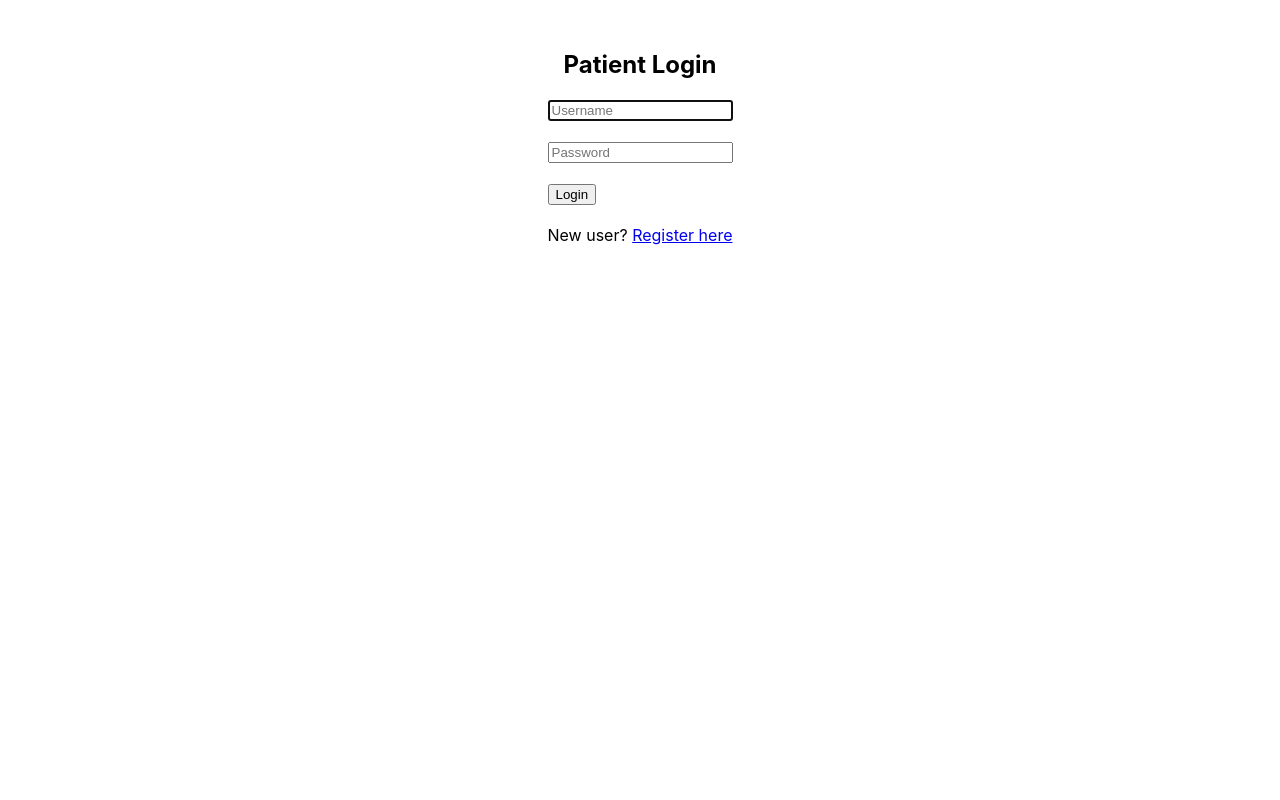
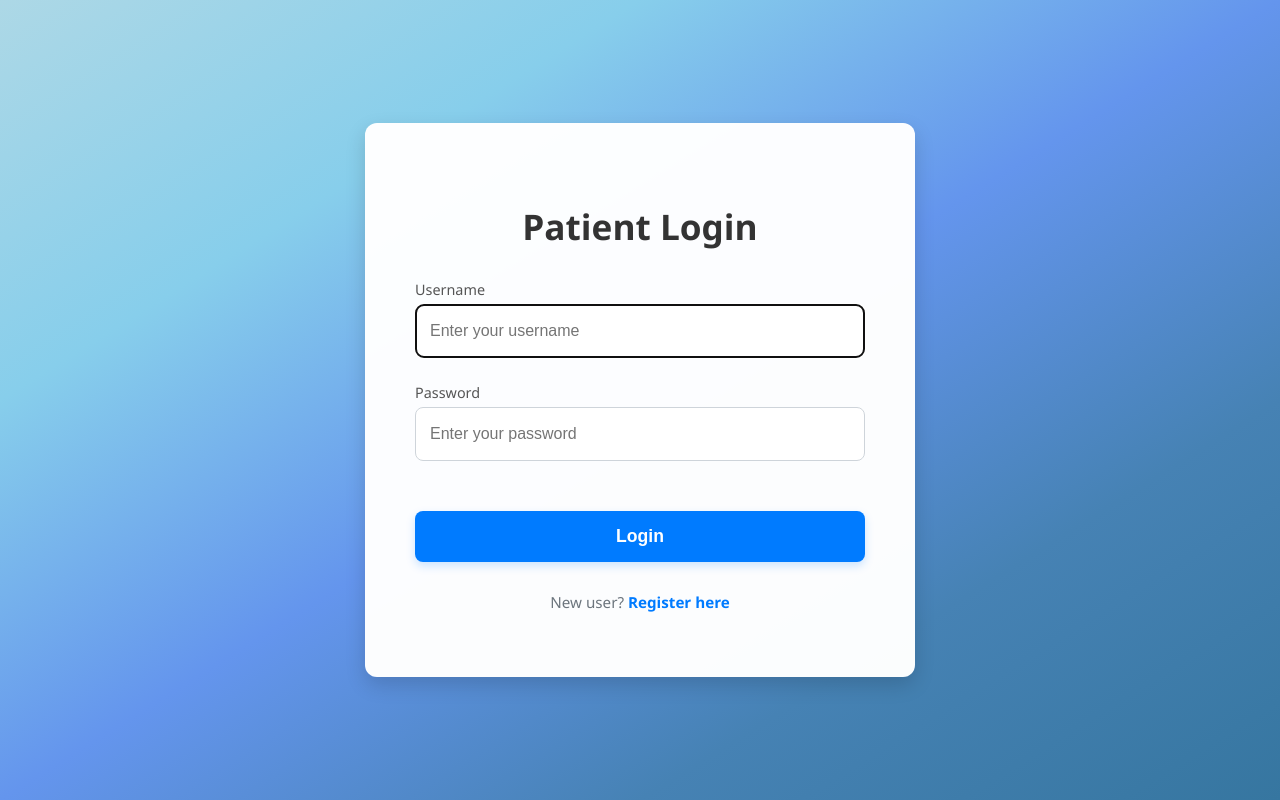
Before and after one commit to osheen-Eyochan/Healthpass, a React (Create React App) app in the folder Frontend/patient/: page / in a window 1280 px wide. Built offline with nearby package versions, Linux system fonts and the light colour scheme.

Commit message:
requirements

```diff
--- a/Frontend/patient/src/components/PatientLogin.js
+++ b/Frontend/patient/src/components/PatientLogin.js
@@ -22,7 +22,6 @@ export default function PatientLogin() {
       const data = await res.json();
 
       if (res.ok && data.token) {
-        // ✅ Store token and username in localStorage
         localStorage.setItem("authToken", data.token);
         localStorage.setItem("username", formData.username);
         setMessage("✅ Login successful! Redirecting...");
@@ -38,33 +37,186 @@ export default function PatientLogin() {
   };
 
   return (
-    <div style={{ textAlign: "center", marginTop: "50px" }}>
-      <h2>Patient Login</h2>
-      {message && <p>{message}</p>}
-      <form onSubmit={handleSubmit} style={{ display: "inline-block", textAlign: "left" }}>
+    <div style={containerStyle}>
+      <div style={formWrapperStyle}>
+        <h2 style={headingStyle}>Patient Login</h2>
+        {message && <p style={message.startsWith('❌') ? errorMessageStyle : successMessageStyle}>{message}</p>}
+        <form onSubmit={handleSubmit} style={formStyle}>
+          <div style={inputGroupStyle}>
+            <label htmlFor="username" style={labelStyle}>Username</label>
             <input
               autoFocus
               name="username"
-          placeholder="Username"
+              id="username"
+              placeholder="Enter your username"
               value={formData.username}
               onChange={handleChange}
               required
-        /><br /><br />
+              style={inputStyle}
+            />
+          </div>
+
+          <div style={inputGroupStyle}>
+            <label htmlFor="password" style={labelStyle}>Password</label>
             <input
               name="password"
+              id="password"
               type="password"
-          placeholder="Password"
+              placeholder="Enter your password"
               value={formData.password}
               onChange={handleChange}
               required
-        /><br /><br />
-        <button type="submit" disabled={loading}>
+              style={inputStyle}
+            />
+          </div>
+
+          <button type="submit" disabled={loading} style={buttonStyle}>
             {loading ? "Logging in..." : "Login"}
           </button>
         </form>
-      <p style={{ marginTop: "20px" }}>
-        New user? <Link to="/register">Register here</Link>
+        <p style={registerPromptStyle}>
+          New user? <Link to="/register" style={linkStyle}>Register here</Link>
         </p>
+      </div>
     </div>
   );
 }
+
+// --- Styles (reusing and adapting from Registration for consistency) ---
+
+const containerStyle = {
+  minHeight: '100vh',
+  display: 'flex',
+  justifyContent: 'center',
+  alignItems: 'center',
+  // Using the same beautiful gradient for consistency
+  backgroundImage: 'linear-gradient(to right bottom, #add8e6, #87ceeb, #6495ed, #4682b4, #3676a0)',
+  backgroundSize: 'cover',
+  backgroundPosition: 'center',
+  fontFamily: "'Segoe UI', Roboto, 'Helvetica Neue', Arial, sans-serif",
+  color: '#333',
+};
+
+const formWrapperStyle = {
+  backgroundColor: 'rgba(255, 255, 255, 0.98)',
+  padding: '50px',
+  borderRadius: '12px',
+  boxShadow: '0 8px 20px rgba(0, 0, 0, 0.15)',
+  textAlign: 'center',
+  maxWidth: '450px', // Slightly narrower than registration for login
+  width: '90%',
+  animation: 'fadeIn 0.8s ease-out',
+
+  // Remember to define @keyframes fadeIn in a global CSS file
+};
+
+const headingStyle = {
+  marginBottom: '30px',
+  color: '#333',
+  fontSize: '2.2em',
+  fontWeight: '600',
+};
+
+const messageBaseStyle = {
+  padding: '10px 15px',
+  borderRadius: '8px',
+  marginBottom: '20px',
+  fontWeight: 'bold',
+  fontSize: '0.95em',
+};
+
+const successMessageStyle = {
+  ...messageBaseStyle,
+  backgroundColor: '#e6ffed',
+  color: '#28a745',
+  border: '1px solid #28a745',
+};
+
+const errorMessageStyle = {
+  ...messageBaseStyle,
+  backgroundColor: '#ffe6e6',
+  color: '#dc3545',
+  border: '1px solid #dc3545',
+};
+
+const formStyle = {
+  display: 'grid',
+  gridTemplateColumns: '1fr',
+  gap: '15px',
+  textAlign: 'left',
+};
+
+const inputGroupStyle = {
+  marginBottom: '10px',
+};
+
+const labelStyle = {
+  display: 'block',
+  marginBottom: '5px',
+  fontWeight: '500',
+  color: '#555',
+  fontSize: '0.9em',
+};
+
+const inputStyle = {
+  width: '100%',
+  padding: '14px',
+  border: '1px solid #ced4da',
+  borderRadius: '8px',
+  fontSize: '1em',
+  lineHeight: '1.5',
+  boxSizing: 'border-box',
+  transition: 'border-color 0.2s ease-in-out, box-shadow 0.2s ease-in-out',
+};
+
+// Placeholder for focus style (needs a CSS file or styled-components for actual :focus)
+inputStyle[':focus'] = {
+  borderColor: '#80bdff',
+  outline: '0',
+  boxShadow: '0 0 0 0.2rem rgba(0, 123, 255, 0.25)',
+};
+
+const buttonStyle = {
+  width: '100%',
+  padding: '15px',
+  backgroundColor: '#007bff', // Keep primary blue for consistency
+  color: 'white',
+  border: 'none',
+  borderRadius: '8px',
+  fontSize: '1.1em',
+  fontWeight: '600',
+  cursor: 'pointer',
+  marginTop: '25px',
+  transition: 'background-color 0.3s ease, transform 0.2s ease, box-shadow 0.3s ease',
+  boxShadow: '0 4px 10px rgba(0, 123, 255, 0.2)',
+};
+
+// Placeholder for button hover/active styles
+buttonStyle[':hover'] = {
+  backgroundColor: '#0056b3',
+  transform: 'translateY(-2px)',
+  boxShadow: '0 6px 15px rgba(0, 123, 255, 0.3)',
+};
+
+buttonStyle[':active'] = {
+  transform: 'translateY(0)',
+  boxShadow: '0 2px 5px rgba(0, 123, 255, 0.2)',
+};
+
+const registerPromptStyle = {
+  marginTop: '30px',
+  fontSize: '0.95em',
+  color: '#6c757d',
+};
+
+const linkStyle = {
+  color: '#007bff',
+  textDecoration: 'none',
+  fontWeight: 'bold',
+  transition: 'color 0.2s ease',
+};
+
+linkStyle[':hover'] = {
+  color: '#0056b3',
+  textDecoration: 'underline',
+};
--- a/Frontend/patient/src/components/PatientRegister.js
+++ b/Frontend/patient/src/components/PatientRegister.js
@@ -1,5 +1,5 @@
 import React, { useState } from 'react';
-import { useNavigate } from 'react-router-dom';
+import { useNavigate, Link } from 'react-router-dom'; // Import Link for navigation
 
 export default function PatientRegister() {
   const [formData, setFormData] = useState({
@@ -23,7 +23,7 @@ export default function PatientRegister() {
     e.preventDefault();
 
     if (formData.password !== formData.confirm_password) {
-      setMessage('Passwords do not match!');
+      setMessage('❌ Passwords do not match!');
       return;
     }
 
@@ -38,7 +38,7 @@ export default function PatientRegister() {
 
       if (response.ok && data.token) {
         setMessage('✅ Registration successful! Redirecting to login...');
-        setTimeout(() => navigate('/'), 1500); // ✅ redirect to login route
+        setTimeout(() => navigate('/'), 1500); // Redirect to login route
       } else {
         setMessage('❌ Registration failed: ' + (data.error || JSON.stringify(data)));
       }
@@ -50,24 +50,203 @@ export default function PatientRegister() {
   };
 
   return (
-    <div style={{ textAlign: 'center', marginTop: '30px' }}>
-      <h2>Patient Registration</h2>
-      {message && <p>{message}</p>}
-      <form onSubmit={handleSubmit} style={{ display: 'inline-block', textAlign: 'left' }}>
-        <input autoFocus name="username" placeholder="Username" value={formData.username} onChange={handleChange} required /><br /><br />
-        <input name="password" type="password" placeholder="Password" value={formData.password} onChange={handleChange} required /><br /><br />
-        <input name="confirm_password" type="password" placeholder="Confirm Password" value={formData.confirm_password} onChange={handleChange} required /><br /><br />
-        <input name="email" type="email" placeholder="Email" value={formData.email} onChange={handleChange} required /><br /><br />
-        <input name="phone" placeholder="Phone" value={formData.phone} onChange={handleChange} required /><br /><br />
-        <input name="age" type="number" placeholder="Age" value={formData.age} onChange={handleChange} required /><br /><br />
-        <select name="gender" value={formData.gender} onChange={handleChange} required>
-          <option value="">Select Gender</option>
-          <option value="Male">Male</option>
-          <option value="Female">Female</option>
-          <option value="Other">Other</option>
-        </select><br /><br />
-        <button type="submit" disabled={loading}>{loading ? 'Registering...' : 'Register'}</button>
-      </form>
+    <div style={containerStyle}>
+      <div style={formWrapperStyle}>
+        <h2 style={headingStyle}>Patient Registration</h2>
+        {message && <p style={message.startsWith('❌') ? errorMessageStyle : successMessageStyle}>{message}</p>}
+        <form onSubmit={handleSubmit} style={formStyle}>
+          <div style={inputGroupStyle}>
+            <label htmlFor="username" style={labelStyle}>Username</label>
+            <input autoFocus name="username" id="username" placeholder="Enter your username" value={formData.username} onChange={handleChange} required style={inputStyle} />
+          </div>
+
+          <div style={inputGroupStyle}>
+            <label htmlFor="password" style={labelStyle}>Password</label>
+            <input name="password" id="password" type="password" placeholder="Create a password" value={formData.password} onChange={handleChange} required style={inputStyle} />
+          </div>
+
+          <div style={inputGroupStyle}>
+            <label htmlFor="confirm_password" style={labelStyle}>Confirm Password</label>
+            <input name="confirm_password" id="confirm_password" type="password" placeholder="Confirm your password" value={formData.confirm_password} onChange={handleChange} required style={inputStyle} />
+          </div>
+
+          <div style={inputGroupStyle}>
+            <label htmlFor="email" style={labelStyle}>Email</label>
+            <input name="email" id="email" type="email" placeholder="Enter your email" value={formData.email} onChange={handleChange} required style={inputStyle} />
+          </div>
+
+          <div style={inputGroupStyle}>
+            <label htmlFor="phone" style={labelStyle}>Phone</label>
+            <input name="phone" id="phone" placeholder="Enter your phone number" value={formData.phone} onChange={handleChange} required style={inputStyle} />
+          </div>
+
+          <div style={inputGroupStyle}>
+            <label htmlFor="age" style={labelStyle}>Age</label>
+            <input name="age" id="age" type="number" placeholder="Enter your age" value={formData.age} onChange={handleChange} required style={inputStyle} />
+          </div>
+
+          <div style={inputGroupStyle}>
+            <label htmlFor="gender" style={labelStyle}>Gender</label>
+            <select name="gender" id="gender" value={formData.gender} onChange={handleChange} required style={inputStyle}>
+              <option value="">Select Gender</option>
+              <option value="Male">Male</option>
+              <option value="Female">Female</option>
+              <option value="Other">Other</option>
+            </select>
+          </div>
+
+          <button type="submit" disabled={loading} style={buttonStyle}>
+            {loading ? 'Registering...' : 'Register'}
+          </button>
+        </form>
+        <p style={loginPromptStyle}>
+          Already have an account? <Link to="/" style={linkStyle}>Login here</Link>
+        </p>
+      </div>
     </div>
   );
 }
+
+// --- Styles ---
+
+const containerStyle = {
+  minHeight: '100vh',
+  display: 'flex',
+  justifyContent: 'center',
+  alignItems: 'center',
+  // A softer, more inviting gradient
+  backgroundImage: 'linear-gradient(to right bottom, #add8e6, #87ceeb, #6495ed, #4682b4, #3676a0)',
+  backgroundSize: 'cover',
+  backgroundPosition: 'center',
+  fontFamily: "'Segoe UI', Roboto, 'Helvetica Neue', Arial, sans-serif", // Professional font
+  color: '#333',
+};
+
+const formWrapperStyle = {
+  backgroundColor: 'rgba(255, 255, 255, 0.98)', // Nearly opaque white for crispness
+  padding: '50px', // More padding
+  borderRadius: '12px', // Slightly more rounded
+  boxShadow: '0 8px 20px rgba(0, 0, 0, 0.15)', // Deeper shadow for elevation
+  textAlign: 'center',
+  maxWidth: '500px', // Wider form to accommodate more inputs cleanly
+  width: '90%',
+  animation: 'fadeIn 0.8s ease-out', // Simple fade-in animation
+
+  // You'd typically define keyframes in a CSS file or using a library
+  // For inline, this is a placeholder. Add to a global CSS file:
+  // @keyframes fadeIn {
+  //   from { opacity: 0; transform: translateY(-20px); }
+  //   to { opacity: 1; transform: translateY(0); }
+  // }
+};
+
+const headingStyle = {
+  marginBottom: '30px',
+  color: '#333',
+  fontSize: '2.2em', // Larger heading
+  fontWeight: '600',
+};
+
+const messageBaseStyle = {
+  padding: '10px 15px',
+  borderRadius: '8px',
+  marginBottom: '20px',
+  fontWeight: 'bold',
+  fontSize: '0.95em',
+};
+
+const successMessageStyle = {
+  ...messageBaseStyle,
+  backgroundColor: '#e6ffed',
+  color: '#28a745',
+  border: '1px solid #28a745',
+};
+
+const errorMessageStyle = {
+  ...messageBaseStyle,
+  backgroundColor: '#ffe6e6',
+  color: '#dc3545',
+  border: '1px solid #dc3545',
+};
+
+const formStyle = {
+  display: 'grid', // Use CSS Grid for a clean two-column-like layout (or single column on small screens)
+  gridTemplateColumns: '1fr', // Single column by default
+  gap: '15px', // Space between inputs
+  textAlign: 'left',
+};
+
+const inputGroupStyle = {
+  marginBottom: '10px',
+};
+
+const labelStyle = {
+  display: 'block',
+  marginBottom: '5px',
+  fontWeight: '500',
+  color: '#555',
+  fontSize: '0.9em',
+};
+
+const inputStyle = {
+  width: '100%',
+  padding: '14px', // More padding
+  border: '1px solid #ced4da', // Lighter, more subtle border
+  borderRadius: '8px', // More rounded
+  fontSize: '1em',
+  lineHeight: '1.5',
+  boxSizing: 'border-box',
+  transition: 'border-color 0.2s ease-in-out, box-shadow 0.2s ease-in-out',
+};
+
+// Placeholder for focus style (needs a CSS file or styled-components for actual :focus)
+inputStyle[':focus'] = {
+  borderColor: '#80bdff',
+  outline: '0',
+  boxShadow: '0 0 0 0.2rem rgba(0, 123, 255, 0.25)',
+};
+
+const buttonStyle = {
+  width: '100%',
+  padding: '15px', // Even more padding
+  backgroundColor: '#007bff', // Primary blue color
+  color: 'white',
+  border: 'none',
+  borderRadius: '8px',
+  fontSize: '1.1em',
+  fontWeight: '600',
+  cursor: 'pointer',
+  marginTop: '25px', // More space above the button
+  transition: 'background-color 0.3s ease, transform 0.2s ease, box-shadow 0.3s ease',
+  boxShadow: '0 4px 10px rgba(0, 123, 255, 0.2)',
+};
+
+// Placeholder for button hover/active styles
+buttonStyle[':hover'] = {
+  backgroundColor: '#0056b3',
+  transform: 'translateY(-2px)',
+  boxShadow: '0 6px 15px rgba(0, 123, 255, 0.3)',
+};
+
+buttonStyle[':active'] = {
+  transform: 'translateY(0)',
+  boxShadow: '0 2px 5px rgba(0, 123, 255, 0.2)',
+};
+
+const loginPromptStyle = {
+  marginTop: '30px',
+  fontSize: '0.95em',
+  color: '#6c757d',
+};
+
+const linkStyle = {
+  color: '#007bff',
+  textDecoration: 'none',
+  fontWeight: 'bold',
+  transition: 'color 0.2s ease',
+};
+
+linkStyle[':hover'] = {
+  color: '#0056b3',
+  textDecoration: 'underline',
+};
```
Also changed, not shown: 1 other file (tests, documents, lock files or other folders). Lines whose indentation alone changed are shown as unchanged.
